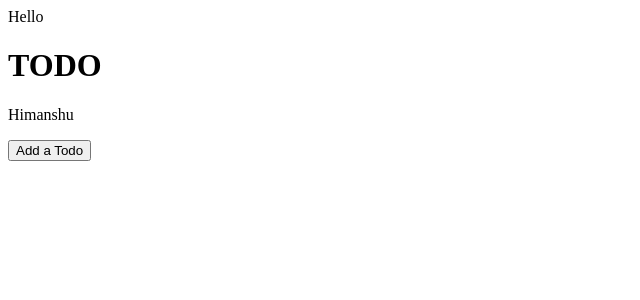
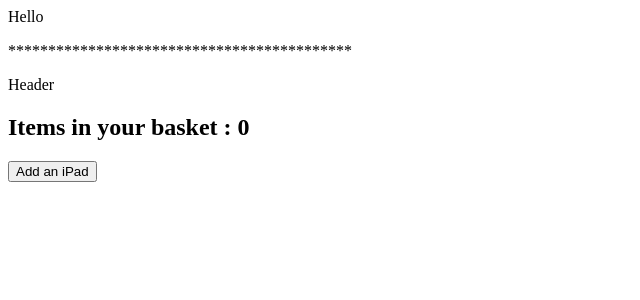
Before and after one commit to hiverkiya/Papareact, a Next.js app in the folder react-query/: page / in a window 1280 px wide. Shown: the top 300 px of the page, without its empty margins (0-640 px from the left). Built offline with nearby package versions, Linux system fonts and the light colour scheme.

Commit message:
implementing persistence

```diff
--- /dev/null
+++ b/react-query/components/Header.js
@@ -0,0 +1,18 @@
+import React from "react";
+import { useQuery, useQueryClient } from "react-query";
+function Header() {
+  const queryClient = useQueryClient();
+  const { data } = useQuery("basket", () => [], {
+    initialData: () => queryClient.getQueryData("basket"),
+    staleTime: Infinity,
+  });
+
+  return (
+    <div>
+      <div> Header</div>
+      <h2> Items in your basket : {data?.length}</h2>
+    </div>
+  );
+}
+
+export default Header;
--- a/react-query/pages/_app.js
+++ b/react-query/pages/_app.js
@@ -1,6 +1,26 @@
+"use-client";
 import { QueryClient, QueryClientProvider, useQuery } from "react-query";
 import { ReactQueryDevtools } from "react-query/devtools";
-const queryClient = new QueryClient();
+import { persistQueryClient } from "react-query/persistQueryClient-experimental";
+import { createWebStoragePersistor } from "react-query/createWebStoragePersistor-experimental";
+const queryClient = new QueryClient({
+  defaultOptions: {
+    queries: {
+      cacheTime: 1000 * 60 * 60 * 24,
+    },
+  },
+});
+if (typeof window !== "undefined") {
+  const localStoragePersistor = createWebStoragePersistor({
+    storage: window.localStorage,
+  });
+
+  persistQueryClient({
+    queryClient,
+    persistor: localStoragePersistor,
+    buster: "bustersjs",
+  });
+}
 export default function App({ Component, pageProps }) {
   return (
     <QueryClientProvider client={queryClient}>
--- a/react-query/pages/index.js
+++ b/react-query/pages/index.js
@@ -1,6 +1,8 @@
+"use-client";
+import Header from "@/components/Header";
 import Image from "next/image";
+import { useState } from "react";
 import { useQuery, useQueryClient } from "react-query";
-
 export default function Home() {
   // const { isLoading, error, data } = useQuery("repoData", () =>
   //   fetch("https://api.github.com/repos/tannerlinsley/react-query").then(
@@ -8,15 +10,28 @@ export default function Home() {
   //   )
   // );
   const queryClient = useQueryClient();
-  const { isLoadingTodo, errorTodo, data } = useQuery("todos", () => [
-    "Himanshu",
-  ]);
-
-  const postTodo = (e) => {
-    e.preventDefault();
-    queryClient.setQueryData("todos", [...data, "Take dogs out"]);
-  };
-
+  // const { isLoadingTodo, errorTodo, data } = useQuery("todos", () => [
+  //   "Himanshu",
+  // ]);
+  // const postTodo = (e) => {
+  //   e.preventDefault();
+  //   queryClient.setQueryData("todos", [...data, "Take dogs out"]);
+  // };
+  // const [productId, setProductId] = useState(1);
+  // const { data, isFetching } = useQuery(
+  //   ["products", productId],
+  //   async () => {
+  //     console.log("FETCHING PRODUCT", productId);
+  //     return await fetch(`https://fakestoreapi.com/products/${productId}`).then(
+  //       (res) => res.json()
+  //     );
+  //   },
+  //   { staleTime: 10000 }
+  // );
+  const basket = useQuery("basket", () => [], {
+    initialData: () => queryClient.getQueryData("basket"),
+    staleTime: Infinity,
+  });
   return (
     <div className=" flex flex-col items-center justify-center min-h-screen py-2">
       <div>Hello</div>
@@ -33,15 +48,29 @@ export default function Home() {
           </div>
         </>
       )} */}
-
-      <div>
-        {" "}
+      {/* <button onClick={postTodo}>Add a Todo</button>
+      {/* <div> */}
+      {/* {" "}
         <h1>TODO</h1>
         {data?.map((todo) => (
           <p>{todo}</p>
         ))}
-        <button onClick={postTodo}>Add a Todo</button>
-      </div>
+      </div> */}
+      {/* <h1>Now selected {productId}</h1>
+      {isFetching && <h2>Refetching</h2>}
+      <button onClick={() => setProductId(1)}> Set Product ID to 1</button>
+      <button onClick={() => setProductId(2)}> Set Product ID to 2</button>
+      <button onClick={() => setProductId(3)}> Set Product ID to 3</button> */}
+
+      <p>*******************************************</p>
+      <Header />
+      <button
+        onClick={() =>
+          queryClient.setQueryData("basket", [...basket.data, "ipad"])
+        }
+      >
+        Add an iPad
+      </button>
     </div>
   );
 }
```
